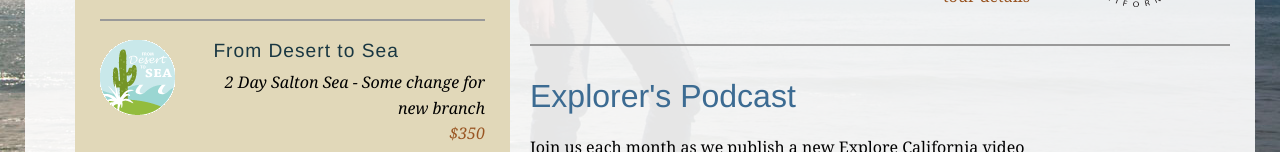
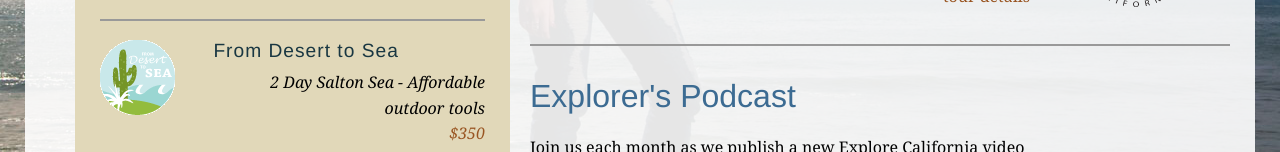
Before and after one commit to gradjaninns/explore_california, a plain HTML site: page index.html in a window 1280 px wide. Shown: the part 648-800 px from the top of the page. Drawn offline with Linux system fonts and the light colour scheme.

```diff
--- a/index.html
+++ b/index.html
@@ -77,7 +77,7 @@
             <p>Day Spa Package <br />
               <a href="tours/tour_detail_cycle.html">$250</a></p>
             <h2><img src="assets/images/desert_bug.gif" alt="From desert to sea" width="75" height="75" />From Desert to Sea</h2>
-            <p>2 Day Salton Sea - Some change for new branch<br />
+            <p>2 Day Salton Sea - Affordable outdoor tools<br />
               <a href="tours/tour_detail_cycle.html">$350</a></p>
             <h2><img src="assets/images/backpack_bug.gif" alt="Backpack Cal" width="75" height="41" />Backpack Cal</h2>
             <p>Big Sur Retreat <br />
```
